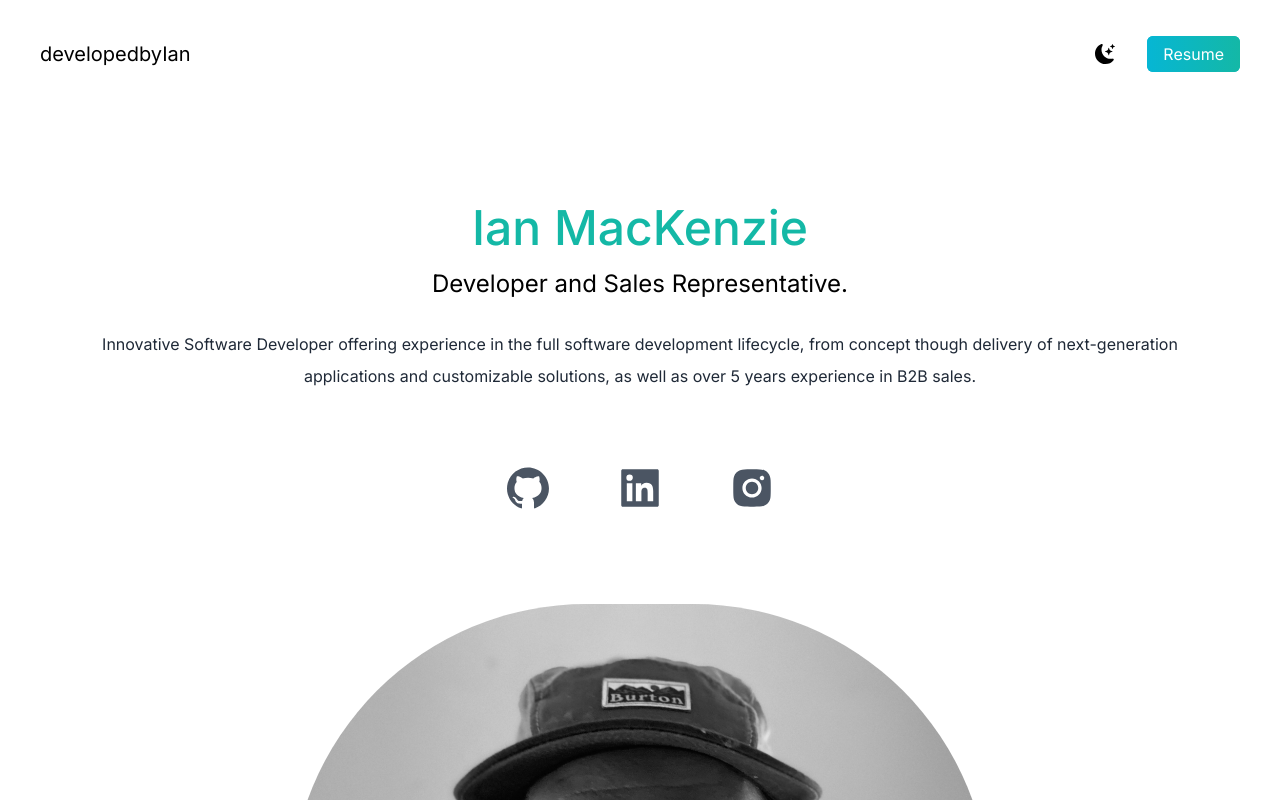
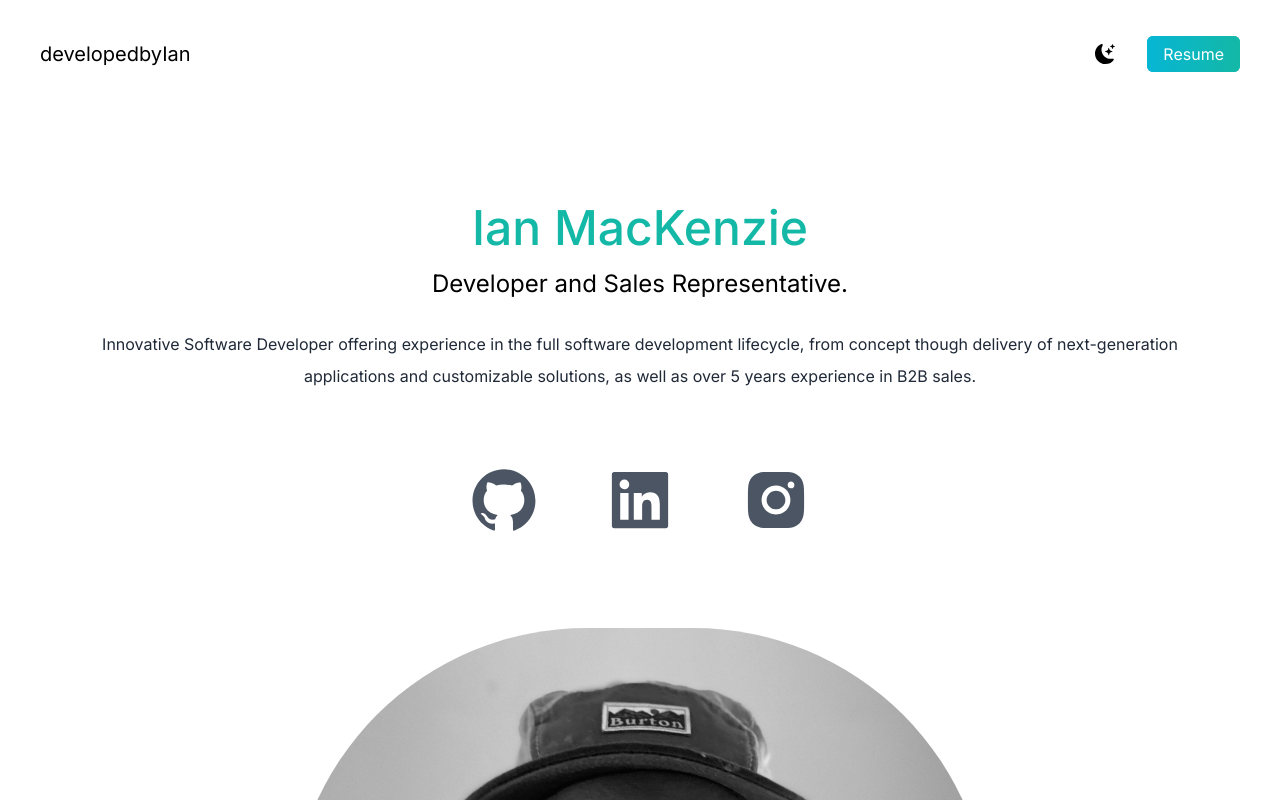
Before and after one commit to iam08160/portfolio, a Next.js app in the folder portfolio/: page / in a window 1280 px wide. Shown: the top 800 px of the page. Built offline with nearby package versions, Linux system fonts and the light colour scheme.

Commit message:
social links working

```diff
--- a/portfolio/src/app/globals.css
+++ b/portfolio/src/app/globals.css
@@ -15,3 +15,6 @@
     --background-end-rgb: 0, 0, 0;
   }
 }
+
+* {
+}
--- a/portfolio/src/app/page.js
+++ b/portfolio/src/app/page.js
@@ -40,11 +40,16 @@ export default function Home() {
             over 5 years experience in B2B sales.
           </p>
         </div>
-        <div className="text-5xl flex justify-center gap-16 py-3 text-gray-600">
-          <AiFillGithub
-          href="https://github.com/iam08160" />
-          <AiFillLinkedin />
-          <AiFillInstagram />
+        <div className="text-7xl flex justify-center gap-16 py-3 text-gray-600">
+          <a href="https://github.com/iam08160">
+          <AiFillGithub className="cursor-pointer" />
+          </a>
+          <a href="https://www.linkedin.com/in/ian-mackenzie-bb8960129/">
+          <AiFillLinkedin className="cursor-pointer " />
+          </a>
+          <a href="https://www.instagram.com/macksauce_/">
+          <AiFillInstagram className="cursor-pointer hover:" />
+          </a>
         </div>
         <div>
           <Image
@@ -60,7 +65,13 @@ export default function Home() {
       <section>
         <div>
           <h3 className="text-3xl py-1"> What I've Learned So Far</h3>
-          <p className=" text-md py-2 leading-8 text-gray-800"> I began my coding journey in January 2023, by means of Upright Educations Software Development Bootcamp. During that time, I created a solid foundation of key software development concepts, and became proficient in programming languages such as HTML, CSS, and most importatntly, JavaScript. Couple this with my knowledge of the React framework, as well as my server-side knowledge of MongoDB, Express, and Node.js, I can provide the full-stack developer experience you are looking for.</p>
+          <p className=" text-md py-2 leading-8 text-gray-800"> I began my coding journey in January 2023, by means of Upright Education's Software Development Bootcamp. During that time, I created a solid foundation of key software development concepts, and became proficient in programming languages such as HTML, CSS, and most importatntly, JavaScript. Couple this with my knowledge of the React framework, as well as my server-side knowledge of MongoDB, Express, and Node.js, I can provide the full-stack developer experience you are looking for.</p>
+        </div>
+      </section>
+      {/* projects */}
+      <section>
+        <div>
+
         </div>
       </section>
     </main>
```
